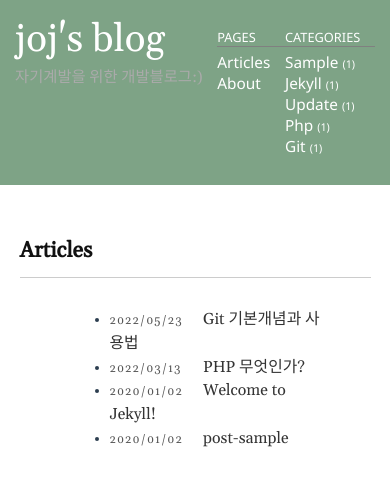
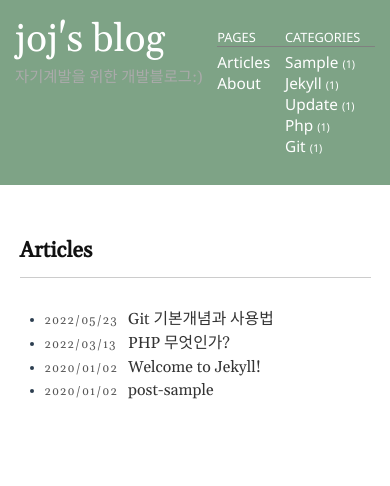
Before and after one commit to busy-joj/busy-joj.github.io, a Jekyll site: the page built from index.md, in a window 390 px wide. Shown: the top 486 px of the page. Built offline with Jekyll 4.4.1, drawn with Linux system fonts in a browser that asks for light colours.

Commit message:
모바일 css 수정

```diff
--- a/public/css/style.css
+++ b/public/css/style.css
@@ -323,7 +323,7 @@ i.fa-solid.fa-location-dot{margin:0 6px 0px 2px;}
 		padding: 0px;
 	}
 	.container {
-	    flex-direction: column;
+		flex-direction: column;
 	}
 
 	.sidebar {
@@ -350,4 +350,7 @@ i.fa-solid.fa-location-dot{margin:0 6px 0px 2px;}
 		visibility: hidden;
 		display: none;
 	}
+	.post-content{padding:0;}
+	.post-list{padding:0 0 0 25px;}
+	.post-link{margin-left:0px;}
 }
```
